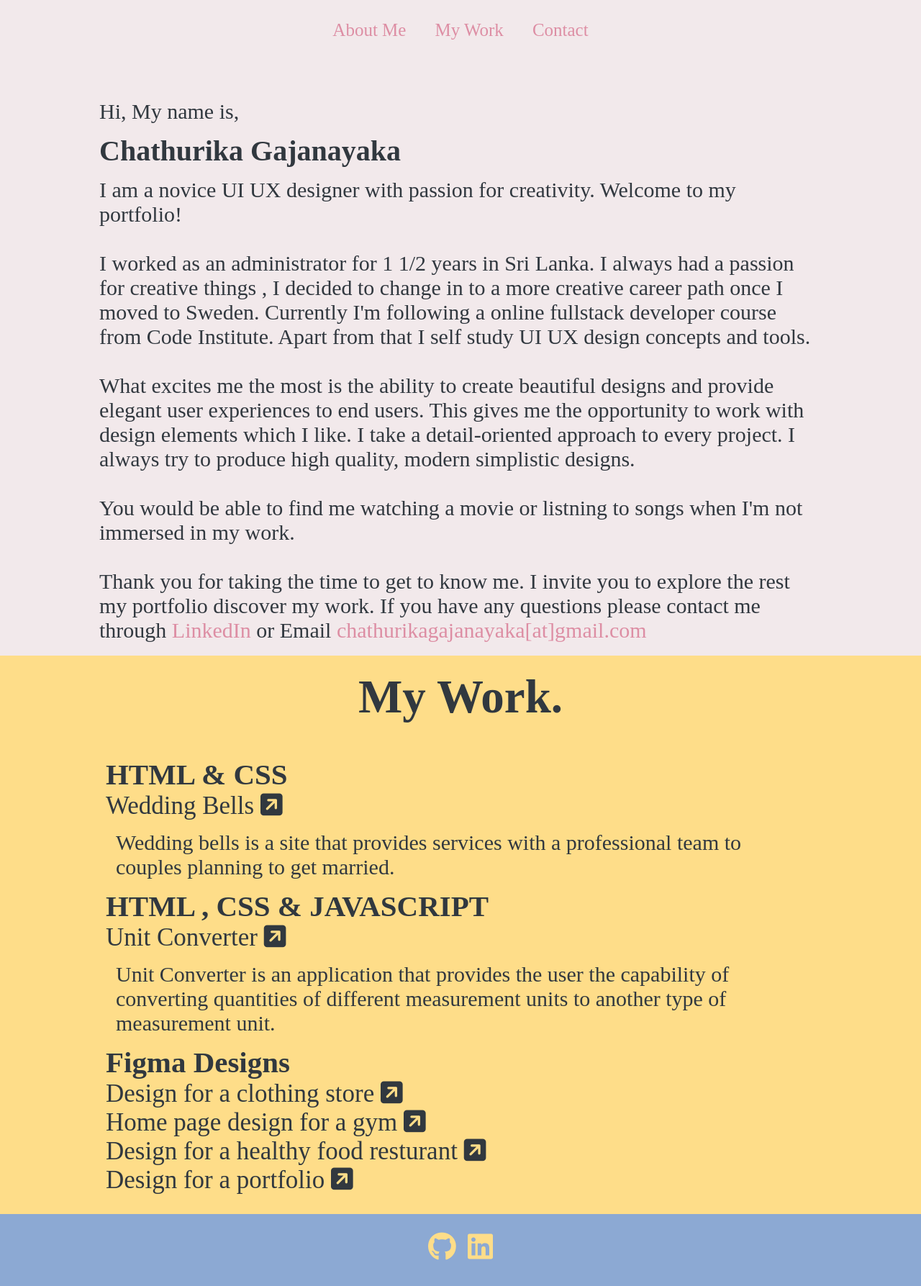
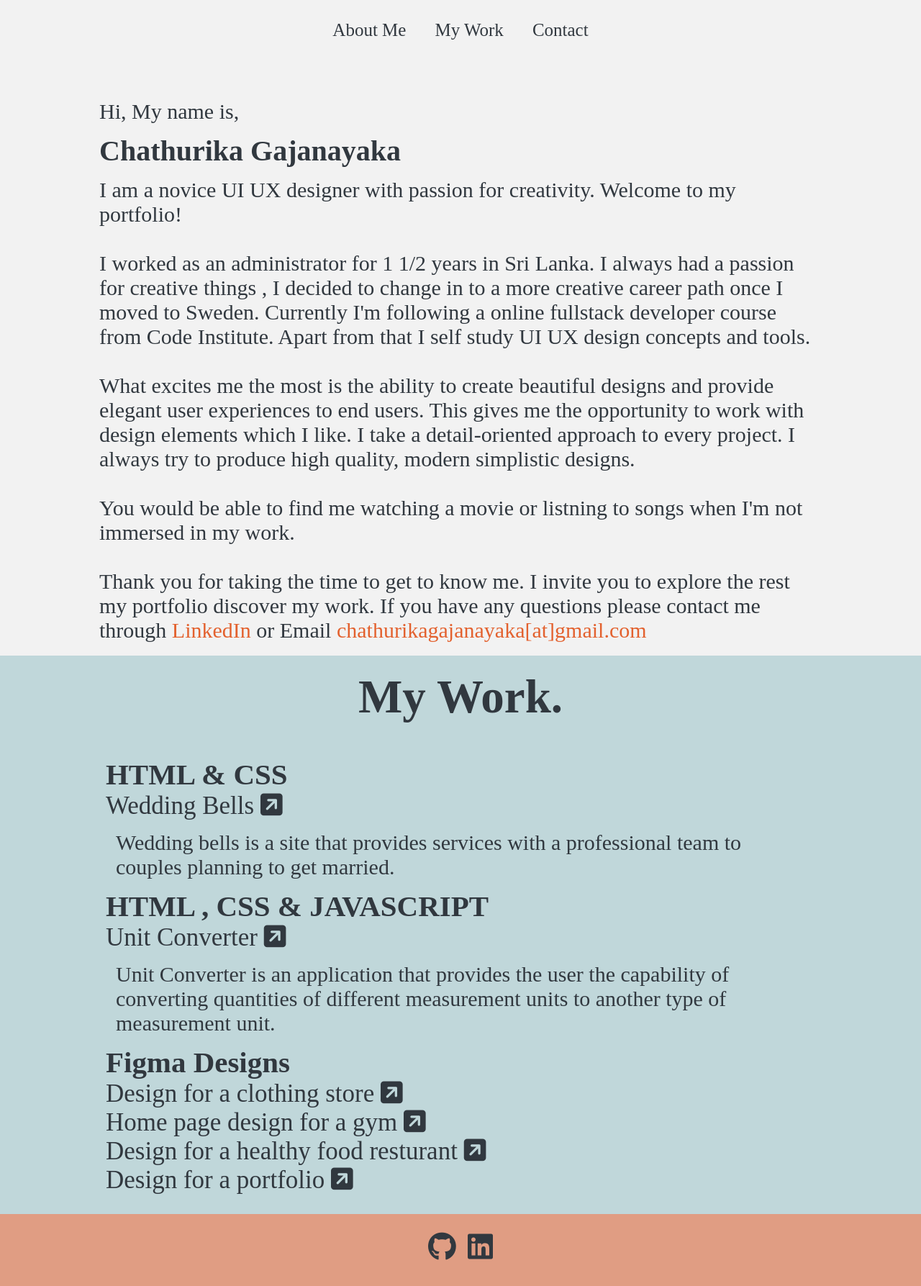
Before and after one commit to chathugaj/portfolio-, a plain HTML site: page index.html in a window 1280 px wide. Shown: the whole page at 72% size. Drawn offline with Linux system fonts and the light colour scheme; a web font is replaced by a local one.

Commit message:
Change the color pallet

```diff
--- a/assets/css/style.css
+++ b/assets/css/style.css
@@ -32,7 +32,7 @@ a {
 /**navigation**/
 #menu a {
   text-decoration: none;
-  color: #dd8ea4;
+  color: #31383f;
   text-decoration: none;
 }
 #menu > li {
@@ -40,7 +40,7 @@ a {
   display: inline;
 }
 #menu a:hover {
-  color: #8ca9d3;
+  color: #ee794b;
   cursor: pointer;
 }
 
@@ -58,17 +58,17 @@ h2 {
   font-size: 250%;
 }
 .work-details > a:hover {
-  color: #dd8ea4;
+  color: ;
   cursor: pointer;
 }
 
 #about-sec,
 .topnav-menu {
-  background-color: #f2e9eb;
+  background-color: #f2f2f2;
 }
 
 .about-work {
-  background-color: #fedd89;
+  background-color: rgb(130, 175, 182, 0.5);
 }
 .work-details > a {
   color: #31383f;
@@ -83,18 +83,18 @@ div > p {
 }
 
 span {
-  color: #dd8ea4;
+  color: #e3612e;
 }
 
 .social-link {
-  color: #dd8ea4;
+  color: #e3612e;
 }
 
 /** footer**/
 
 footer {
   height: 100px;
-  background-color: #8ca9d3;
+  background-color: #e09d83;
 }
 .social-networks {
   text-align: center;
@@ -104,7 +104,7 @@ footer {
   display: inline;
 }
 .social-networks i {
-  color: #fedd89;
+  color: #31383f;
   font-size: 160%;
   padding: 5px;
 }
@@ -147,7 +147,6 @@ footer {
     height: 120px;
   }
   .topnav-menu {
-    background-color: #f2e9eb;
     height: 210px;
     padding: 28px;
     text-align: center;
```
